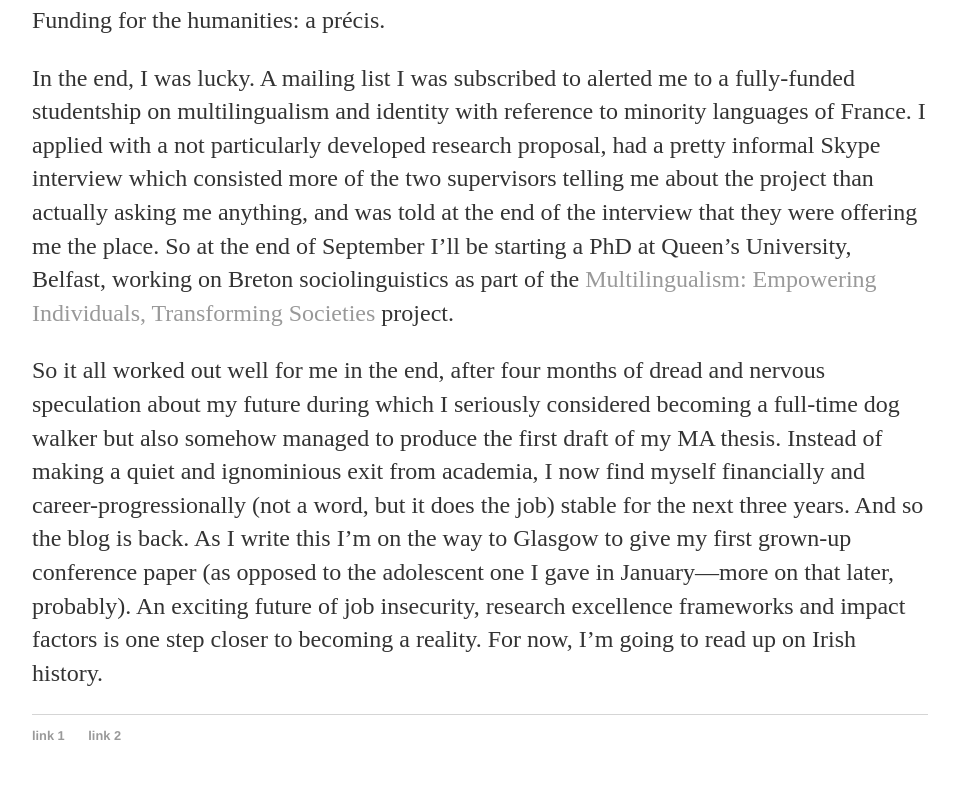
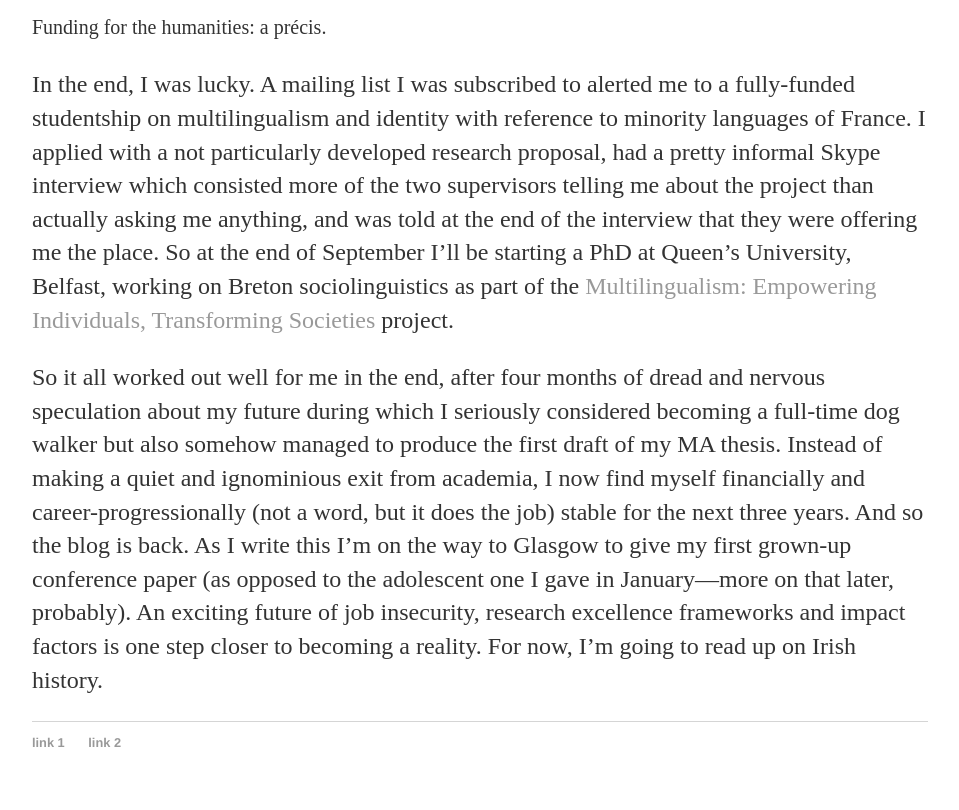
Before and after one commit to merryndd/merryndd.github.io, a Jekyll site: the page built from _posts/2016-06-05-phd.md, in a window 1280 px wide. Shown: the part 1981-2791 px from the top of the page, without its empty margins (160-1119 px from the left). Built offline with Jekyll 4.4.1, drawn with Linux system fonts in a browser that asks for light colours.

Commit message:
Update 2016-06-05-phd.md

```diff
--- a/_posts/2016-06-05-phd.md
+++ b/_posts/2016-06-05-phd.md
@@ -16,7 +16,7 @@ The moral of the story is, hypothetical PhD applicant, don’t ever get complace
 
 ![](http://i.telegraph.co.uk/multimedia/archive/03269/handover_note_3269313b.jpg)
 
-Funding for the humanities: a précis.
+<sub>Funding for the humanities: a précis.</sub>
 
 In the end, I was lucky. A mailing list I was subscribed to alerted me to a fully-funded studentship on multilingualism and identity with reference to minority languages of France. I applied with a not particularly developed research proposal, had a pretty informal Skype interview which consisted more of the two supervisors telling me about the project than actually asking me anything, and was told at the end of the interview that they were offering me the place. So at the end of September I’ll be starting a PhD at Queen’s University, Belfast, working on Breton sociolinguistics as part of the [Multilingualism: Empowering Individuals, Transforming Societies](http://gtr.rcuk.ac.uk/projects?ref=AH/N004671/1) project.
 
```
